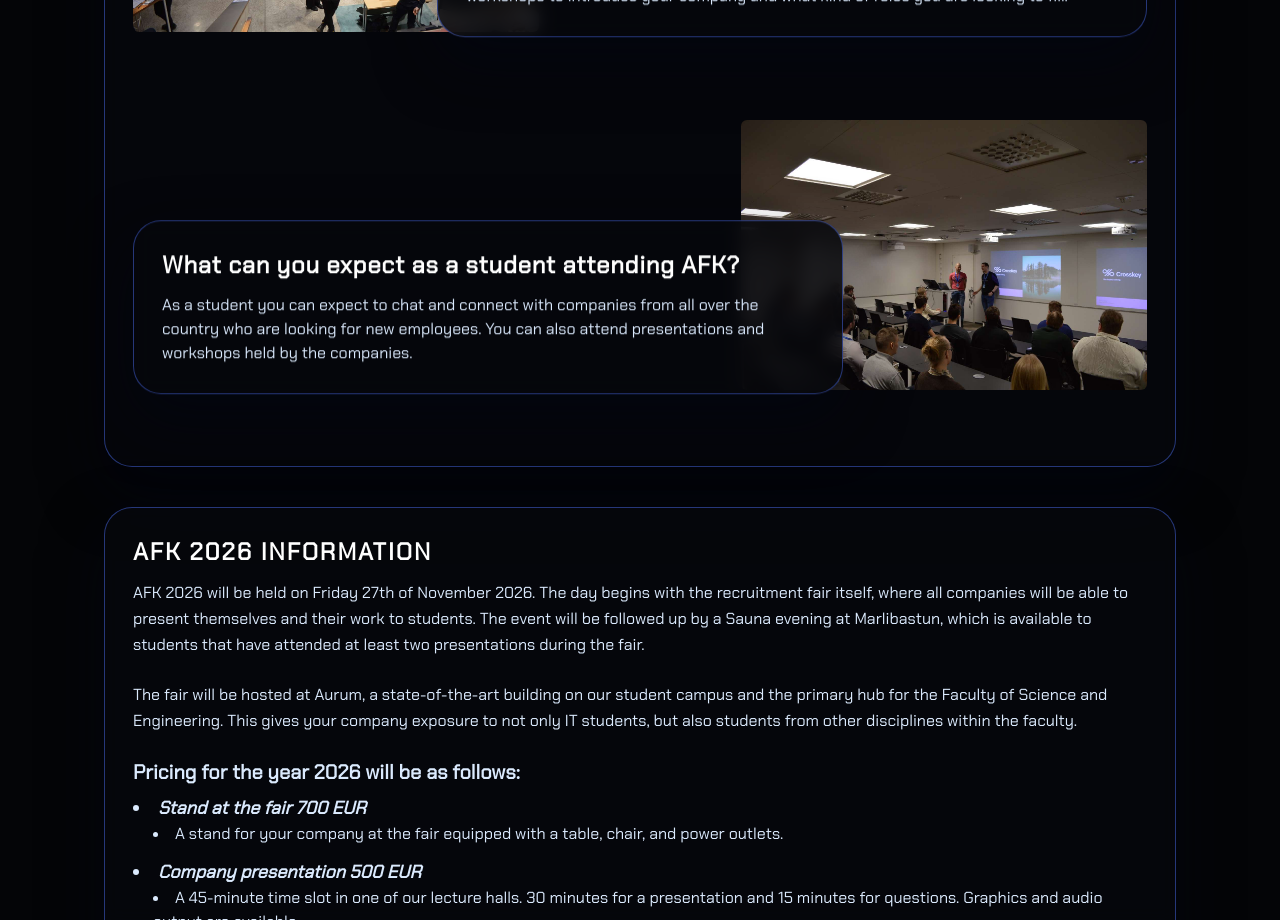
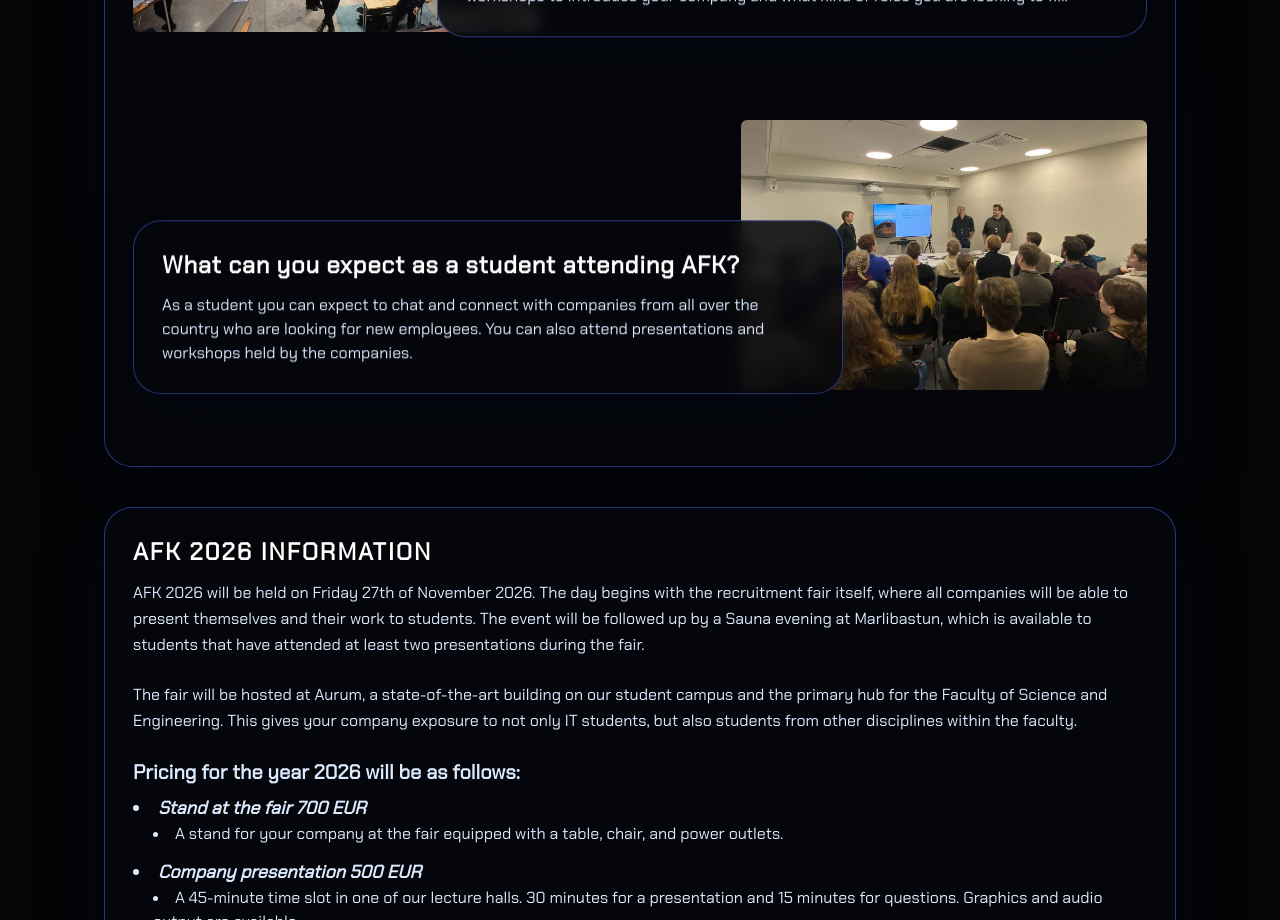
Before and after one commit to Datateknologerna-vid-Abo-Akademi/afk-website, a Next.js app: page / in a window 1280 px wide. Shown: the part 1160-2080 px from the top of the page. Built offline with nearby package versions, Linux system fonts and the light colour scheme.

Commit message:
Updated presentation image to 2025 AFK

```diff
--- a/src/app/components/AboutAFK.jsx
+++ b/src/app/components/AboutAFK.jsx
@@ -25,7 +25,7 @@
                     <ImageTextLeft imagesrc="/images/stands/afk24-crowd.jpg" imagealt="AFK crowd" imageheight={1063} imagewidth={1600} title={imageLeftTitle} text={imageLeftText} />
                 </div>
                 <div className="pt-10 flex">
-                    <ImageTextRight imagesrc="/images/presentations/afk24-presentation.jpg" imagealt="AFK presentation" imageheight={1063} imagewidth={1600} title={imageRightTitle} text={imageRightText} />
+                    <ImageTextRight imagesrc="/images/presentations/crosskey-presentation-25.jpg" imagealt="AFK presentation" imageheight={1063} imagewidth={1600} title={imageRightTitle} text={imageRightText} />
                 </div>
             </div>
             <div className="md:hidden inline-block">
@@ -35,7 +35,7 @@
                 <h2 className="mb-1 text-xl font-semibold text-blue-100 md:hidden">{imageLeftTitle}</h2>
                 <p className="text-blue-100 leading-relaxed">{imageLeftText}</p>
                 <br />
-                <Image src="/images/presentations/afk24-presentation.jpg" alt="AFK presentation" height={1063} width={1600} className="w-full py-1 rounded-md"/>
+                <Image src="/images/presentations/crosskey-presentation-25.jpg" alt="AFK presentation" height={1063} width={1600} className="w-full py-1 rounded-md"/>
                 <br />
                 <h2 className="mb-1 text-xl font-semibold text-blue-100 md:hidden">{imageRightTitle}</h2>
                 <p className="text-blue-100 leading-relaxed">{imageRightText}</p>
```
Also changed, not shown: public/images/presentations/crosskey-presentation-25.jpg (added).
